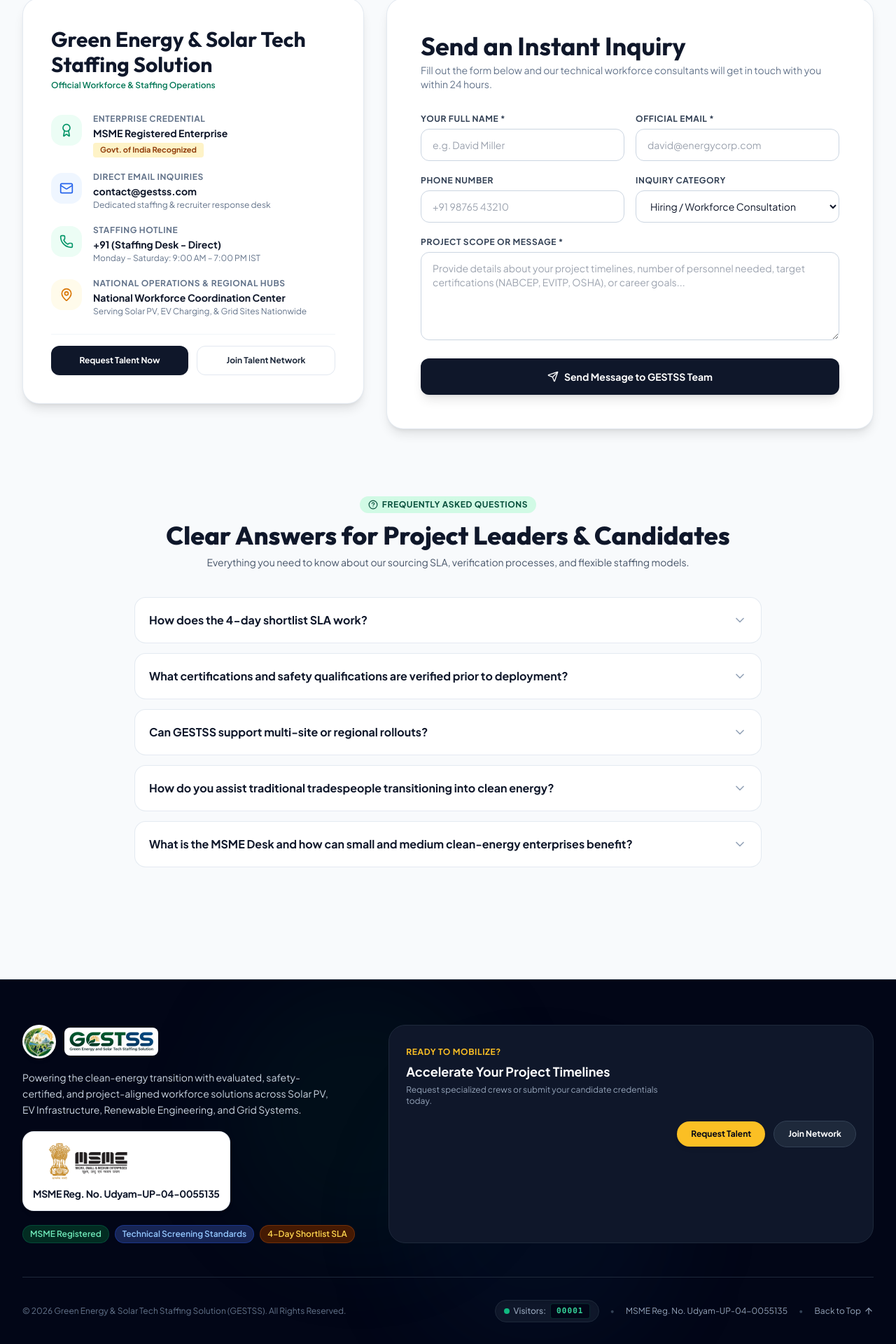
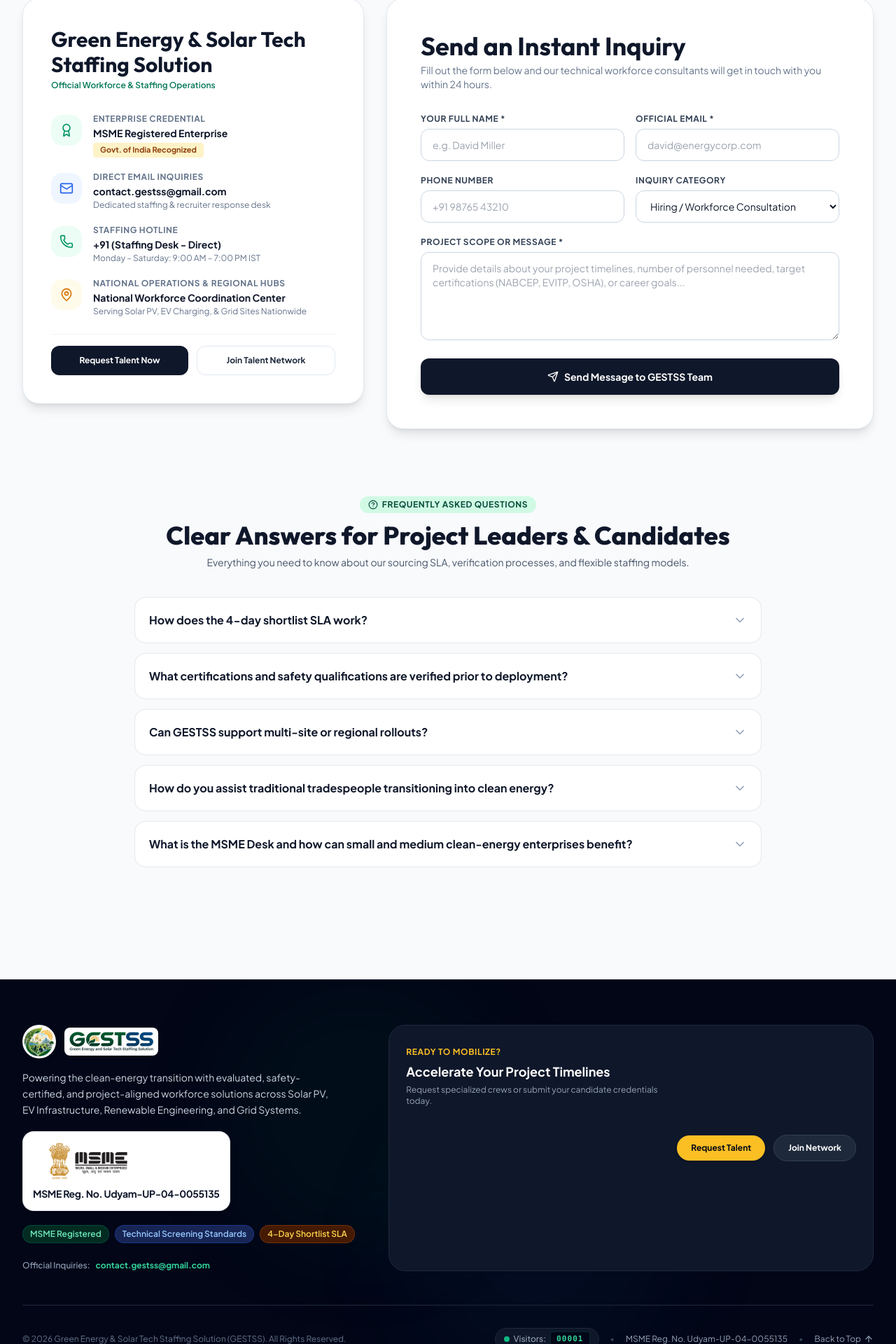
Before and after one commit to gestss-website/gestss, a React (Vite) app: page /contact in a window 1280 px wide. Shown: the part 643-2563 px from the top of the page at 70% size. Built offline with nearby package versions, Linux system fonts and the light colour scheme; no server answers.

Commit message:
fix: update official contact email to contact.gestss@gmail.com

```diff
--- a/src/components/ContactSection.jsx
+++ b/src/components/ContactSection.jsx
@@ -107,8 +107,8 @@
                     <span className="text-xs font-bold text-slate-500 uppercase tracking-wider block">
                       Direct Inquiries
                     </span>
-                    <a href="mailto:contact@gestss.com" className="text-sm font-semibold text-slate-800 hover:text-gestss-green-800 transition-colors">
-                      contact@gestss.com
+                    <a href="mailto:contact.gestss@gmail.com" className="text-sm font-semibold text-slate-800 hover:text-gestss-green-800 transition-colors">
+                      contact.gestss@gmail.com
                     </a>
                     <span className="block text-xs text-slate-500">Dedicated recruitment response desk</span>
                   </div>
--- a/src/components/Footer.jsx
+++ b/src/components/Footer.jsx
@@ -94,6 +94,16 @@
                 4-Day Shortlist SLA
               </span>
             </div>
+
+            <div className="pt-2 text-xs text-slate-300 flex flex-wrap items-center gap-2">
+              <span className="text-slate-400 font-medium">Official Inquiries:</span>
+              <a
+                href="mailto:contact.gestss@gmail.com"
+                className="text-emerald-400 hover:text-emerald-300 font-bold transition-colors"
+              >
+                contact.gestss@gmail.com
+              </a>
+            </div>
           </div>
 
           <div className="lg:col-span-7 flex flex-col sm:flex-row justify-between gap-6 p-6 rounded-3xl bg-slate-900 border border-slate-800">
--- a/src/pages/ContactPage.jsx
+++ b/src/pages/ContactPage.jsx
@@ -152,8 +152,8 @@
                     <span className="text-xs font-bold text-slate-500 uppercase tracking-wider block">
                       Direct Email Inquiries
                     </span>
-                    <a href="mailto:contact@gestss.com" className="text-sm font-bold text-slate-900 hover:text-emerald-600 transition-colors block mt-0.5">
-                      contact@gestss.com
+                    <a href="mailto:contact.gestss@gmail.com" className="text-sm font-bold text-slate-900 hover:text-emerald-600 transition-colors block mt-0.5">
+                      contact.gestss@gmail.com
                     </a>
                     <span className="block text-xs text-slate-500 mt-0.5">Dedicated staffing &amp; recruiter response desk</span>
                   </div>
```
